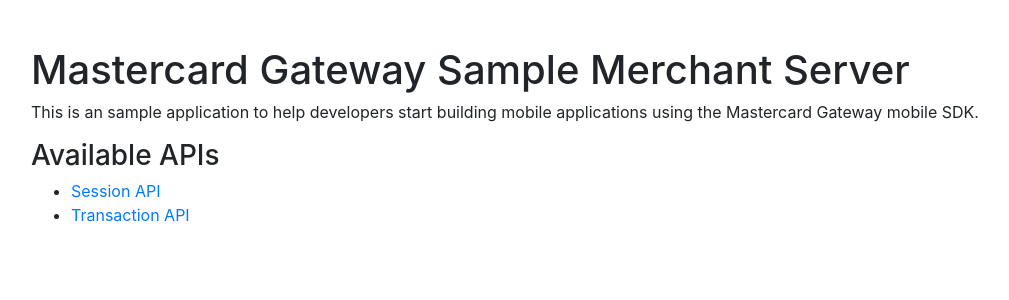
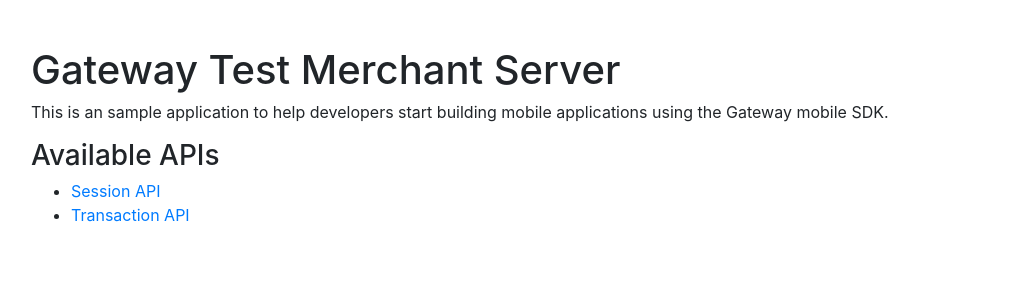
Before and after one commit to Mastercard-Gateway/gateway-test-merchant-server, a PHP site: page / in a window 1280 px wide. Shown: the top 300 px of the page, without its empty margins (17-1026 px from the left). Run offline with PHP 8.4, Linux system fonts and the light colour scheme.

Commit message:
updating docs

```diff
--- a/index.php
+++ b/index.php
@@ -8,8 +8,8 @@
         </style>
     </head>
     <body>
-        <h1>Mastercard Gateway Sample Merchant Server</h1>
-        <p>This is an sample application to help developers start building mobile applications using the Mastercard Gateway mobile SDK.</p>
+        <h1>Gateway Test Merchant Server</h1>
+        <p>This is an sample application to help developers start building mobile applications using the Gateway mobile SDK.</p>
         <h3>Available APIs</h3>
         <ul>
             <li><a href="./session.php">Session API</a></li>
```
